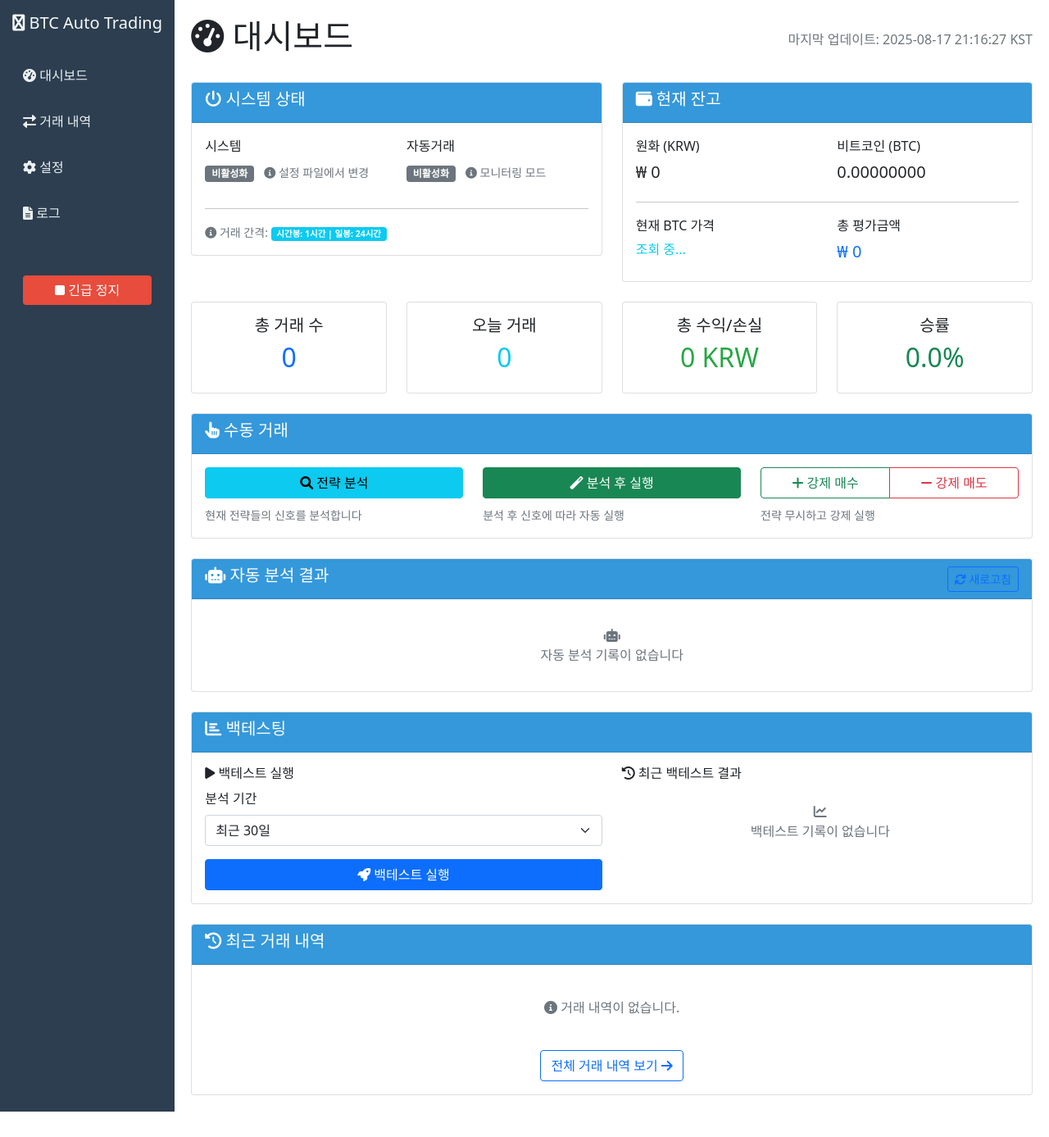
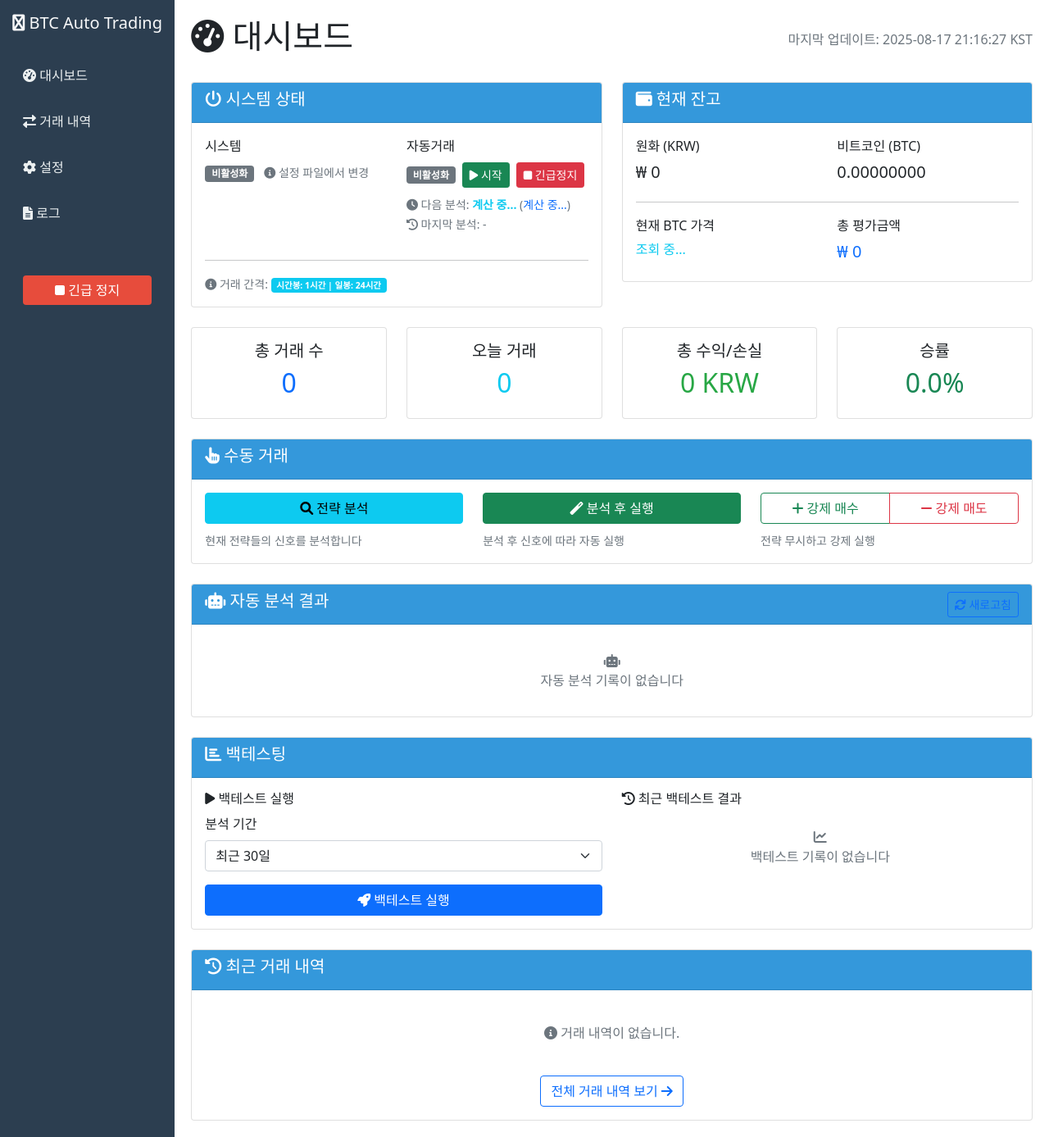
Before and after one commit to namseokyoo/bit_auto_v2_250712, a Flask app: page / in a window 1280 px wide. Shown: the whole page at 82% size. Before the commit the page ends 1356 px from the top, so only its background shows below. Run offline with Flask 3, Linux system fonts and the light colour scheme; data that the repository does not hold is empty.

Commit message:
Restore dashboard controls for auto-trading
- Added ON/OFF toggle buttons for auto-trading in dashboard
- Added emergency stop button with confirmation
- Fixed next trading time display to always show
- Added automatic status updates every 10 seconds
- Dashboard now properly reads bot status from files
- Config changes are applied through existing config manager

The dashboard now has full control over auto-trading while maintaining
separation between bot and web interface through file-based communication.

```diff
--- a/web/static/dashboard.js
+++ b/web/static/dashboard.js
@@ -1,4 +1,112 @@
 // 대시보드 JavaScript 함수들
+
+// 자동 거래 토글 (새로운 버전)
+function toggleAutoTrading(enable) {
+    const action = enable ? '활성화' : '비활성화';
+    if (!confirm(`자동 거래를 ${action}하시겠습니까?`)) {
+        return;
+    }
+
+    fetch('/api/trading/toggle', {
+        method: 'POST',
+        headers: {
+            'Content-Type': 'application/json',
+        },
+        body: JSON.stringify({ action: enable ? 'enable' : 'disable' })
+    })
+    .then(response => response.json())
+    .then(data => {
+        if (data.success) {
+            showAlert('success', `자동 거래가 ${action}되었습니다.`);
+            // UI 업데이트
+            updateAutoTradingUI(enable);
+            // 상태 업데이트
+            updateAutoTradingStatus();
+        } else {
+            showAlert('danger', data.message || '오류가 발생했습니다.');
+        }
+    })
+    .catch(error => {
+        console.error('Error:', error);
+        showAlert('danger', '자동 거래 토글 중 오류가 발생했습니다.');
+    });
+}
+
+// 긴급 정지
+function emergencyStop() {
+    if (!confirm('긴급 정지하시겠습니까? 모든 자동 거래가 즉시 중단됩니다.')) {
+        return;
+    }
+
+    fetch('/api/emergency_stop', {
+        method: 'POST',
+        headers: {
+            'Content-Type': 'application/json',
+        }
+    })
+    .then(response => response.json())
+    .then(data => {
+        if (data.success) {
+            showAlert('danger', '긴급 정지가 실행되었습니다. 모든 자동 거래가 중단되었습니다.');
+            setTimeout(() => location.reload(), 1000);
+        } else {
+            showAlert('danger', data.message || '긴급 정지 실행 중 오류가 발생했습니다.');
+        }
+    })
+    .catch(error => {
+        console.error('Error:', error);
+        showAlert('danger', '긴급 정지 실행 중 오류가 발생했습니다.');
+    });
+}
+
+// 자동 거래 UI 업데이트
+function updateAutoTradingUI(enabled) {
+    const container = document.getElementById('trading-status-container');
+    if (container) {
+        container.innerHTML = `
+            <div class="d-flex align-items-center gap-2">
+                ${enabled ?
+                    `<span class="badge bg-success">활성화</span>
+                     <button class="btn btn-sm btn-warning" onclick="toggleAutoTrading(false)">
+                         <i class="fas fa-pause"></i> 일시정지
+                     </button>` :
+                    `<span class="badge bg-secondary">비활성화</span>
+                     <button class="btn btn-sm btn-success" onclick="toggleAutoTrading(true)">
+                         <i class="fas fa-play"></i> 시작
+                     </button>`
+                }
+                <button class="btn btn-sm btn-danger" onclick="emergencyStop()">
+                    <i class="fas fa-stop"></i> 긴급정지
+                </button>
+            </div>
+        `;
+    }
+}
+
+// 자동 거래 상태 업데이트
+async function updateAutoTradingStatus() {
+    try {
+        const response = await fetch('/api/auto_trading_status');
+        const data = await response.json();
+
+        if (data.success && data.status) {
+            // UI 업데이트
+            updateAutoTradingUI(data.status.auto_trading_enabled);
+
+            // 다음 실행 시간 업데이트
+            if (data.status.next_execution) {
+                document.getElementById('next-trade-time').textContent = data.status.next_execution;
+            }
+
+            // 마지막 실행 시간 업데이트
+            if (data.status.last_execution) {
+                document.getElementById('last-trade-time').textContent = data.status.last_execution;
+            }
+        }
+    } catch (error) {
+        console.error('Error updating auto trading status:', error);
+    }
+}
 
 // 시스템 토글
 function toggleSystem(action) {
@@ -624,31 +732,7 @@ function showAlert(type, message) {
     }, 5000);
 }
 
-// 페이지 로드 시 초기화
-document.addEventListener('DOMContentLoaded', async function() {
-    console.log('페이지 로드 시작');
-
-    // 거래 설정 가져오기
-    await fetchTradingConfig();
-    console.log('거래 설정 로드 완료:', tradeIntervalMinutes);
-
-    // 서버 자동 거래 상태 가져오기
-    await fetchAutoTradingStatus();
-    console.log('서버 상태 로드 완료:', autoTradingStatus);
-
-    // 자동 거래 상태 확인
-    const tradingStatusContainer = document.getElementById('trading-status-container');
-    if (tradingStatusContainer) {
-        const badge = tradingStatusContainer.querySelector('.badge');
-        if (badge && badge.classList.contains('bg-success')) {
-            console.log('자동 거래 활성화 상태 - 카운트다운 시작');
-            // 자동 거래가 활성화되어 있으면 카운트다운 시작
-            startTradingCountdown();
-        } else {
-            console.log('자동 거래 비활성화 상태');
-        }
-    }
-});
+// 페이지 로드 시 초기화 (아래 DOMContentLoaded에서 처리)
 
 // 백테스팅 실행
 function runBacktest() {
@@ -1062,6 +1146,8 @@ function refreshAnalysisHistory() {
 
 // 페이지 로드 시 실행
 document.addEventListener('DOMContentLoaded', async function() {
+    console.log('페이지 로드 시작');
+
     // 백테스트 히스토리 로드
     loadBacktestHistory();
 
@@ -1070,6 +1156,14 @@ document.addEventListener('DOMContentLoaded', async function() {
 
     // 거래 설정 가져오기
     await fetchTradingConfig();
+    console.log('거래 설정 로드 완료:', tradeIntervalMinutes);
+
+    // 서버 자동 거래 상태 가져오기 및 UI 업데이트
+    await updateAutoTradingStatus();
+    console.log('자동 거래 상태 업데이트 완료');
+
+    // 10초마다 자동 거래 상태 업데이트
+    setInterval(updateAutoTradingStatus, 10000);
 
     // 자동거래 상태 확인 및 타이머 시작
     checkTradingStatusAndStartTimer();
--- a/web/templates/dashboard.html
+++ b/web/templates/dashboard.html
@@ -38,20 +38,28 @@
                         <div class="mb-3">
                             <label class="form-label">자동거래</label>
                             <div id="trading-status-container">
-                                {% if system_status.trading_enabled %}
-                                    <span class="badge bg-success">활성화</span>
-                                {% else %}
-                                    <span class="badge bg-secondary">비활성화</span>
-                                {% endif %}
-                                <small class="text-muted ms-2">
-                                    <i class="fas fa-info-circle"></i> 모니터링 모드
-                                </small>
+                                <div class="d-flex align-items-center gap-2">
+                                    {% if system_status.trading_enabled %}
+                                        <span class="badge bg-success">활성화</span>
+                                        <button class="btn btn-sm btn-warning" onclick="toggleAutoTrading(false)">
+                                            <i class="fas fa-pause"></i> 일시정지
+                                        </button>
+                                    {% else %}
+                                        <span class="badge bg-secondary">비활성화</span>
+                                        <button class="btn btn-sm btn-success" onclick="toggleAutoTrading(true)">
+                                            <i class="fas fa-play"></i> 시작
+                                        </button>
+                                    {% endif %}
+                                    <button class="btn btn-sm btn-danger" onclick="emergencyStop()">
+                                        <i class="fas fa-stop"></i> 긴급정지
+                                    </button>
+                                </div>
                             </div>
                             <!-- 다음 거래 시간 표시 -->
-                            <div id="next-trade-timer" class="mt-2" style="display: none;">
+                            <div id="next-trade-timer" class="mt-2">
                                 <small class="text-muted">
                                     <i class="fas fa-clock"></i> 다음 분석:
-                                    <span id="next-trade-time" class="text-info fw-bold"></span>
+                                    <span id="next-trade-time" class="text-info fw-bold">계산 중...</span>
                                     (<span id="countdown-display" class="text-primary">계산 중...</span>)
                                 </small>
                                 <br>
```
